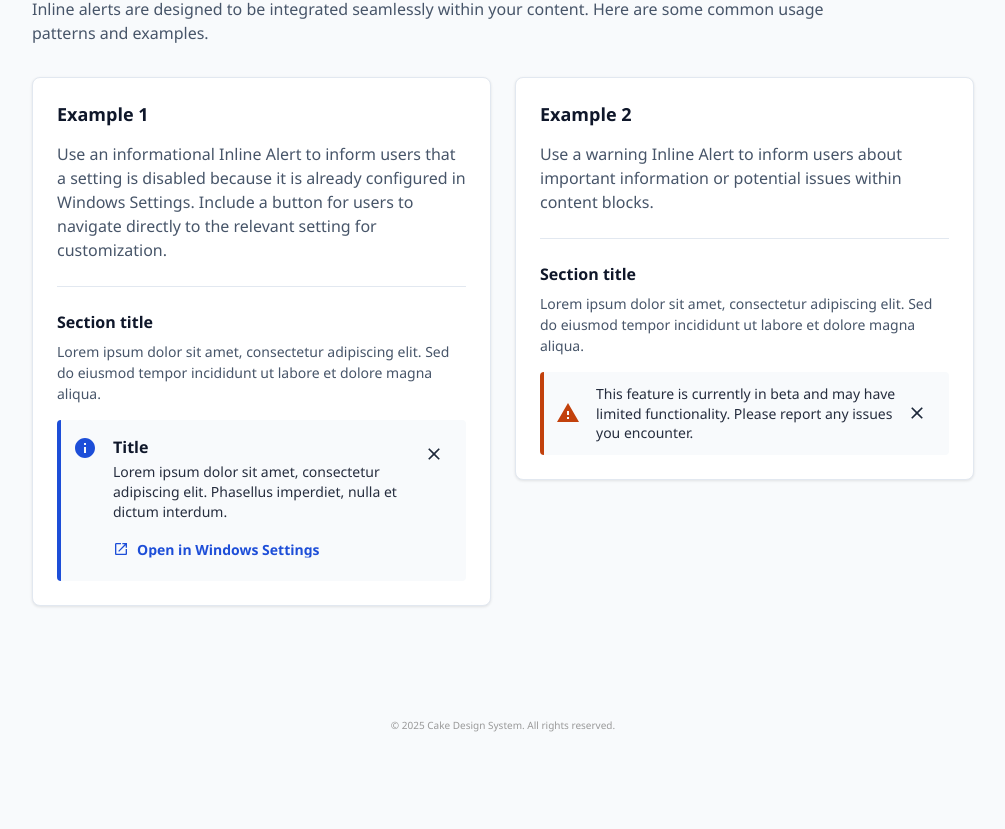
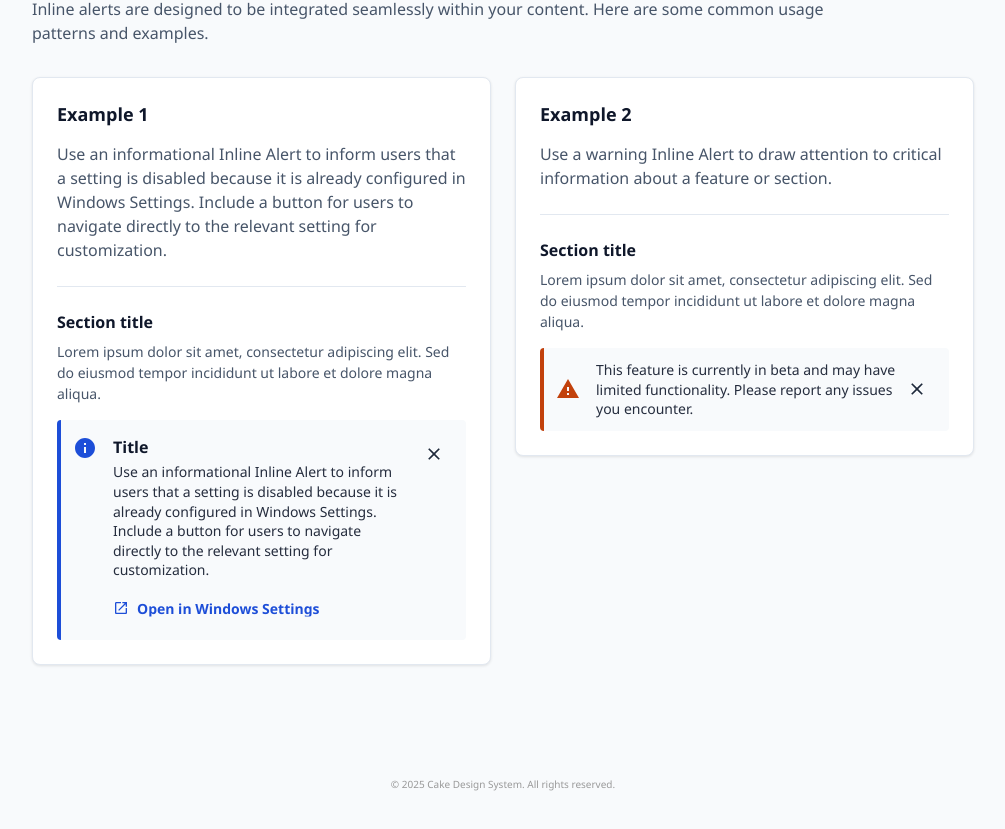
Before and after one commit to cake-admin/cakev2, a React (Create React App) app: page /components/alert in a window 1280 px wide. Shown: the part 1216-2045 px from the top of the page, without its empty margins (262-1267 px from the left). Before the commit the page ends 2008 px from the top, so only its background shows below. Built offline with nearby package versions, Linux system fonts and the light colour scheme.

Commit message:
Update Example 2 description text for warning alerts

```diff
--- a/src/pages/AlertPage.js
+++ b/src/pages/AlertPage.js
@@ -421,7 +421,7 @@ const AlertPage = () => {
                 severity={ALERT_SEVERITIES.INFO}
                 theme={ALERT_THEMES.LIGHT}
                 title="Title"
-                message="Lorem ipsum dolor sit amet, consectetur adipiscing elit. Phasellus imperdiet, nulla et dictum interdum."
+                message="Use an informational Inline Alert to inform users that a setting is disabled because it is already configured in Windows Settings. Include a button for users to navigate directly to the relevant setting for customization."
                 dismissible={false}
                 keepVisible={true}
                 onDismiss={handleDismiss}
@@ -448,7 +448,7 @@ const AlertPage = () => {
                 Example 2
               </h3>
               <p style={{ margin: '0 0 24px 0', color: '#475569', lineHeight: '1.5' }}>
-                Use a warning Inline Alert to inform users about important information or potential issues within content blocks.
+                Use a warning Inline Alert to draw attention to critical information about a feature or section.
               </p>
 
               <hr style={{
```
